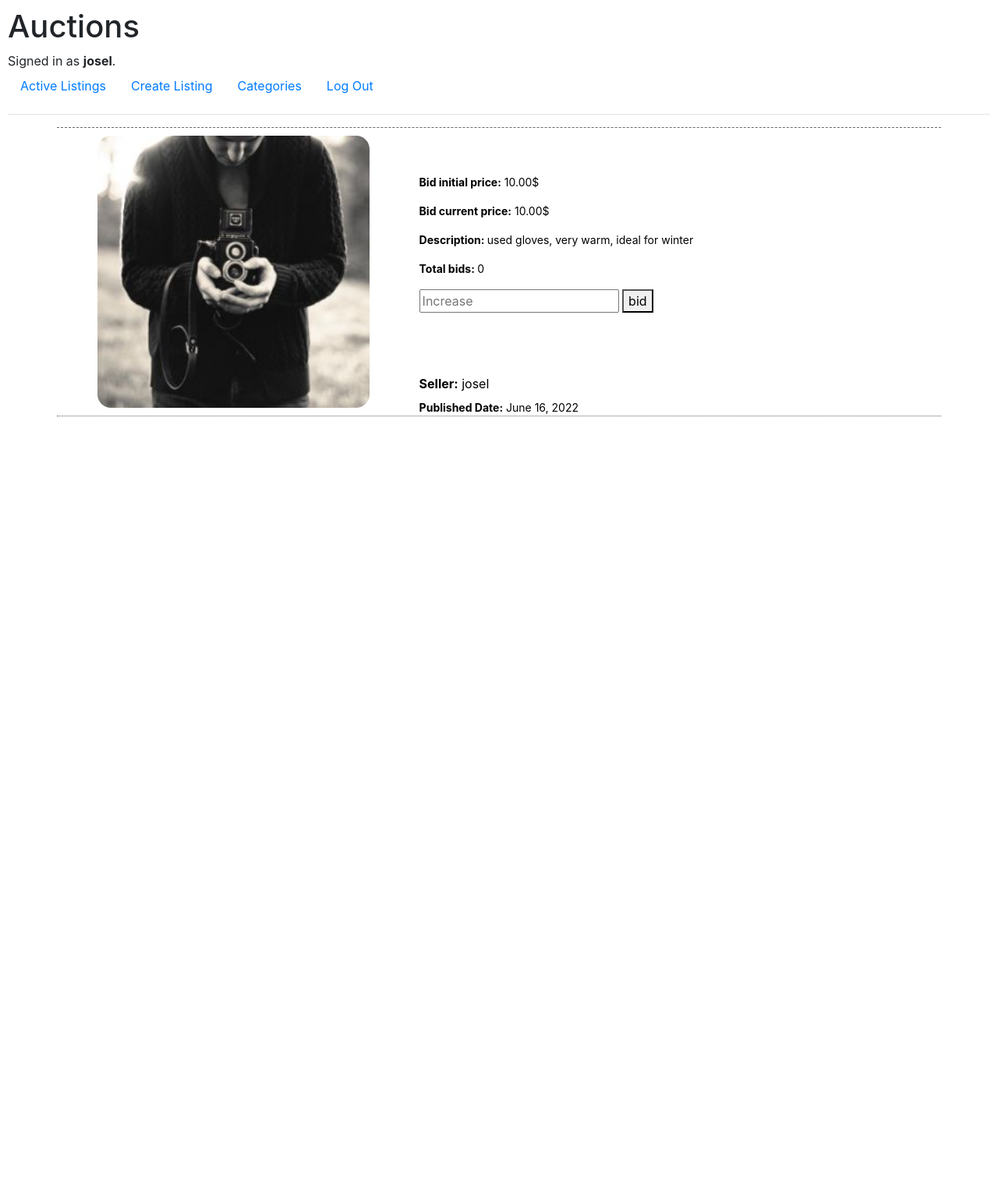
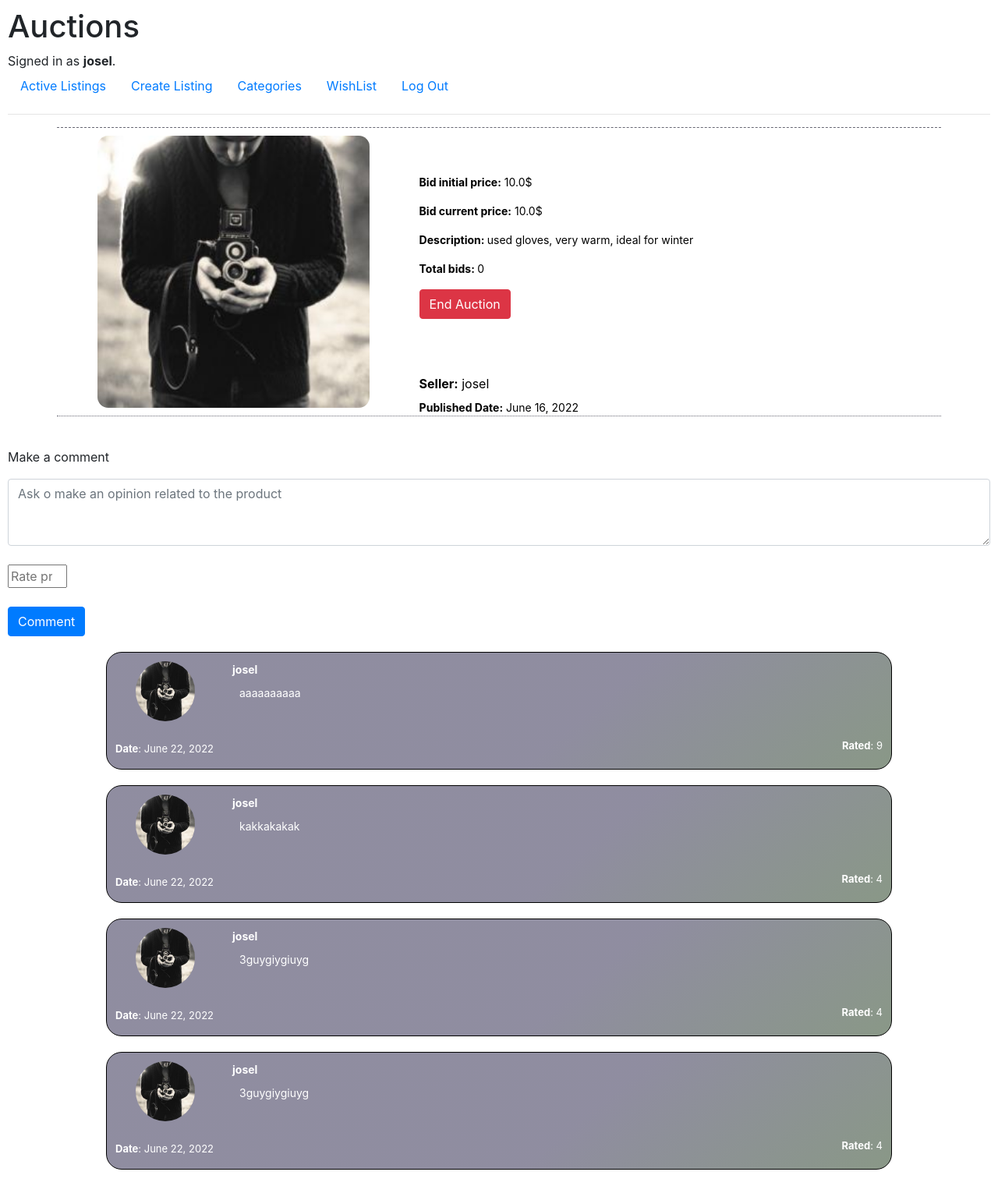
Before and after one commit to joselxes/commerce, a Django app: page /seller/1 in a window 1280 px wide. Shown: the whole page at 78% size. Before the commit the page ends 534 px from the top, so only its background shows below. Run offline with Django 3.2, Linux system fonts and the light colour scheme; a user stored in the database is signed in; data comes from the database, SQL or seed files in the repository; some libraries are stand-ins or nearby versions.

Commit message:
bid system

```diff
--- a/auctions/admin.py
+++ b/auctions/admin.py
@@ -1,5 +1,8 @@
 from django.contrib import admin
-from .models import product,User
+from .models import product,User,comment,itemsList
 # Register your models here.
 
 admin.site.register(product)
+admin.site.register(comment)
+admin.site.register(User)
+admin.site.register(itemsList)
--- a/auctions/static/auctions/auction-items.css
+++ b/auctions/static/auctions/auction-items.css
@@ -4,7 +4,7 @@
     font-family: Arial, Helvetica, sans-serif;
     text-align: center;
 } */
-.imgcomment {
+.imgList {
     width: 90%;
     /* height: 80%; */
     border-radius: 5%;
@@ -14,6 +14,18 @@
     /* float: right;
     margin-left: 20px;
     margin-right:0; */
+
+}
+.imgShowed {
+  width: 90%;
+  /* height: 80%; */
+  border-radius: 4%;
+  margin: auto auto auto auto;
+  text-align: left;
+  /* align-items: flex-end; */
+  /* float: right;
+  margin-left: 20px;
+  margin-right:0; */
 
 }
 /*
--- /dev/null
+++ b/auctions/static/auctions/comentario.css
@@ -0,0 +1,132 @@
+/* body{
+
+    background-color: rgb(142, 138, 197);
+    font-family: Arial, Helvetica, sans-serif;
+    text-align: center;
+} */
+.imgcomment {
+    width: 60%;
+    border-radius: 50%;
+    /* float: right;
+    margin-left: 20px;
+    margin-right:0; */
+
+}
+/*
+@media only screen and (max-width: 600px) {
+  #block {
+    width: 95%;
+  }
+  table{
+  width: 100%;
+  }
+*/
+
+  .grid-layout{
+    display: grid;
+    grid-template-areas: 'imagen lector lector'
+                          'imagen comentario comentario'
+                          'fecha vacio tiempo';
+    grid-template-rows: 30px auto 50px;
+    grid-template-columns: 150px auto 150px;
+    width: 80%;
+    margin: 20px auto;
+    /* margin-bottom: 30px ; */
+    /* background-color: rgb(255, 0, 0); */
+    /* background-color: #090909; */
+    color:#b1a9a9;
+    /* background: linear-gradient(to right, #353232 , rgb(75, 71, 71)); */
+    background: linear-gradient(140deg,rgba(69, 65, 97, 0.6) 60%,rgba(59, 83, 55, 0.6));
+    /* linear-gradient(140deg,rgba(0,0,0,.3) 50%,transparent) */
+    padding: 0px;
+    border: 1px solid black;
+    border-radius: 20px;
+
+}
+.caja{
+    /* width: 150px;
+    height: 150px; */
+    /* border: 1px solid black; */
+    /* background-color: blueviolet; */
+    margin: 1px;
+    text-align: center;
+    padding: 10px;
+    /* float: left; */
+
+}
+.cl{
+    grid-area: lector;
+}
+
+.ci{
+    grid-area: imagen;
+}
+
+.cc{
+    grid-area: comentario;
+    word-break: break-all;
+    margin-left: 10px;
+    color:#e9e9e9;
+}
+
+.cf{
+    grid-area: fecha;
+
+}
+
+.ct{
+    grid-area: tiempo;
+}
+
+.cv{
+    grid-area: vacio;
+}
+.time-right {
+    float: right;
+    /* line-height: 10px; */
+}
+
+
+.centro{
+    text-align: center;
+    /* line-height: 150px; */
+}
+.left{
+    text-align: left;
+    /* line-height: 20px; */
+}
+.comentariop{
+ font-size: 14px;
+ color: #fff;
+
+}
+.comentariospan{
+    font-size: 13px;
+    color: #fff;
+    /* color: rgb(40, 32, 88); */
+}
+/*
+<link rel="stylesheet" type="text/css" href="comentario.css">
+
+              <div class="grid-layout">
+                <div class="caja left cl">
+                  <p class="comentariop"><strong>{{review.reader_id}}</strong></p>
+                </div>
+                <div class="caja  ci">
+                  <img class="imgcomment" src="/static/images/bandmember.jpg" >
+                  <!-- <img  class="imgcomment" src="https://mangaplus.shueisha.co.jp/drm/comment_icon/502.png?key=de20d0a6eb0a16761c8918837c5cae56&duration=86400" alt="Avatar" style="width:100%;"> -->
+                </div>
+                <div class="caja  cc left">
+                  <p class="comentariop">: {{review.comentario}}</p>
+                </div>
+                <div class="caja  cf left">
+                  <span class="comentariospan"> <strong>Date</strong>: {{review.rate}}</span>
+                </div>
+                <div class="caja  cv">
+                </div>
+                <div class="caja  ct left">
+                  <span class="time-right comentariospan"> <strong>Rated</strong>: {{review.rate}}</span>
+                </div>
+              </div>
+
+*/
--- a/auctions/templates/auctions/createList.html
+++ b/auctions/templates/auctions/createList.html
@@ -3,7 +3,7 @@
 {% block body %}
     <h2>Create a new Listing</h2>
 
-    <form action="{% url 'login' %}" method="post">
+    <form action="{% url 'createAuction' %}" method="post">
         {% csrf_token %}
         {% for field in form %}
             <div class="divlabel">
@@ -21,7 +21,7 @@
             <input class="form-control" type="password" name="password" placeholder="Password">
         </div>
         <input class="btn btn-primary" type="submit" value="Login"> -->
-        <input class="btn btn-primary" type="submit" value="Login">
+        <input class="btn btn-primary" type="submit" value="Post">
 
     </form>
     TODO
--- a/auctions/templates/auctions/layout.html
+++ b/auctions/templates/auctions/layout.html
@@ -7,6 +7,7 @@
         <link rel="stylesheet" href="https://stackpath.bootstrapcdn.com/bootstrap/4.4.1/css/bootstrap.min.css" integrity="sha384-Vkoo8x4CGsO3+Hhxv8T/Q5PaXtkKtu6ug5TOeNV6gBiFeWPGFN9MuhOf23Q9Ifjh" crossorigin="anonymous">
         <link href="{% static 'auctions/styles.css' %}" rel="stylesheet">
         <link href="{% static 'auctions/auction-items.css' %}" rel="stylesheet">
+        <link rel="stylesheet" href="{% static 'auctions/comentario.css' %}">
     </head>
     <body>
         <h1>Auctions</h1>
@@ -30,9 +31,13 @@
                     <a class="nav-link" href="{% url 'category' %}">Categories</a>
                 </li>
                 <li class="nav-item">
+                    <a class="nav-link" href="{% url 'wishList' %}">WishList</a>
+                </li>
+                <li class="nav-item">
                         <a class="nav-link" href="{% url 'logout' %}">Log Out</a>
                 </li>
-            {% else %}
+
+                {% else %}
                 <li class="nav-item">
                     <a class="nav-link" href="{% url 'login' %}">Log In</a>
                 </li>
--- a/auctions/templates/auctions/showItem.html
+++ b/auctions/templates/auctions/showItem.html
@@ -10,19 +10,27 @@
                   <p class="p-auction"></strong>{{prod.title}}</p>
                 </div>
                 <div class="div-auction  area-producto">
-                  <img class="imgcomment imgexpand" src="{% static 'images/bandmember.jpg' %}" >
+                  <img class="imgShowed imgexpand"  src="{% static 'images/bandmember.jpg' %}" >
                   <!-- <img  class="imgcomment" src="https://mangaplus.shueisha.co.jp/drm/comment_icon/502.png?key=de20d0a6eb0a16761c8918837c5cae56&duration=86400" alt="Avatar" style="width:100%;"> -->
                 </div>
                 <div class="div-auction  area-precio left-auction">
                   <p class="p-auction"><strong>Bid initial price:</strong> {{prod.initialPrice}}$</p>
                   <p class="p-auction"><strong>Bid current price:</strong> {{prod.currentPrice}}$</p>
                   <p class="p-auction"><strong>Description: </strong> {{prod.description}}</p>
-                  <p class="p-auction"><strong>Total bids: </strong> {{prod.bids}}</p>
-                  <form action="{% url 'showItem' prod.id %}" method="POST">
-                    {% csrf_token %}
-                    <input type="number" placeholder="Increase" step="any" min="1">
-                    <button>bid</button>
-                  </form>
+                  <p class="p-auction"><strong>Total bids: </strong> {{prod.totalBids}}</p>
+                  {% if owner %}
+                    <form action="{% url 'postBid' prod.id %}" method="POST">
+                      {% csrf_token %}
+                      <input name="actualValue" type="hidden" value={{prod.currentPrice}}>
+                      <input name="increase" type="number"  placeholder="Increase" step="any" min="1">
+                      <input class="btn btn-primary" type="submit" value="Bid">
+                    </form>
+                  {% else %}
+                    <form action="{% url 'closeAuction' prod.id %}" method="POST">
+                      {% csrf_token %}
+                      <input class="btn btn-danger" type="submit" value="End Auction">
+                    </form>
+                  {% endif %}
                 </div>
                 <div class="div-auction  area-fecha left-auction">
                   <p class="area-fecha"> <strong>Seller:</strong> {{ prod.owner }}</p>
@@ -34,8 +42,47 @@
                 </div>
               </div>
 
+              <form action="{% url 'postComment' prod.id %}" style="margin-top:5vh;" method="POST">
+                <p>Make a comment</p>
+                {% csrf_token %}
+                  {% for field in form %}
+                      <div class="divlabel">
+                          {{ field }}
+                      </div>
+                      <br>
+
+                  {% endfor %}
+                  <input class="btn btn-primary" type="submit" value="Comment">
+              </form>
 
 
+              {% for c in comments%}
+                <link rel="stylesheet" type="text/css" href="comentario.css">
+
+                <div class="grid-layout" ">
+                  <div class="caja left cl">
+                    <p class="comentariop"><strong>{{c.mssFrom}}</strong></p>
+                  </div>
+                  <div class="caja  ci">
+                    <img class="imgcomment" src="{% static 'images/bandmember.jpg' %}" >
+                    <!-- <img  class="imgcomment" src="https://mangaplus.shueisha.co.jp/drm/comment_icon/502.png?key=de20d0a6eb0a16761c8918837c5cae56&duration=86400" alt="Avatar" style="width:100%;"> -->
+                  </div>
+                  <div class="caja  cc left">
+                    <p class="comentariop">{{c.content}}</p>
+                  </div>
+                  <div class="caja  cf left">
+                    <span class="comentariospan"> <strong>Date</strong>: {{c.date}}</span>
+                  </div>
+                  <div class="caja  cv">
+                  </div>
+                  <div class="caja  ct left">
+                    <span class="time-right comentariospan"> <strong>Rated</strong>: {{c.rate}}</span>
+                  </div>
+                </div>
+              {% empty%}
+              <br>
+                <p>no previous opinion from users, yet</p>
+              {% endfor %}
 
 
               {% endblock %}
--- a/auctions/urls.py
+++ b/auctions/urls.py
@@ -12,4 +12,10 @@ urlpatterns = [
     path("category/<str:department>", views.listItems, name="listItems"),
     # path("seller/", views.type, name="seller"),
     path("seller/<int:itemId>", views.showItem, name="showItem"),
+    path("postComment/<int:itemId>", views.postComment, name="postComment"),
+    path("wishList/",views.wishList, name="wishList" ),
+    path("addToList/",views.addToList, name="addToList" ),
+    path("createAuction/",views.createAuction, name="createAuction" ),
+    path("postBid/<int:itemId>",views.postBid, name="postBid" ),
+    path("closeAuction/<int:itemId>",views.closeAuction, name="closeAuction" ),
     ]
--- a/auctions/views.py
+++ b/auctions/views.py
@@ -1,19 +1,35 @@
 from django.contrib.auth import authenticate, login, logout
+from django.contrib.auth.decorators import login_required
 from django.db import IntegrityError
 from django.http import HttpResponse, HttpResponseRedirect
 from django.shortcuts import render
 from django.urls import reverse
 from django.urls import path
 
-from .models import User, listing, product, getMonth
+from .models import User, listing,question, product, getMonth, comment, itemsList, bid
 
 Options=["Fashion","Toys","Electrics","Home"]
 Items=[1,2,3,4,5]
 count=1
+def itemsCheck(auctionList,userA):
+    wishItems=[]
+    for i in auctionList:
+        if itemsList.objects.filter(user=userA,products=i).all():
+            wishItems.append([i,True])
+        else:
+            wishItems.append([i,False])
+    return wishItems
 def index(request):
     activeAuctions=product.objects.filter(state=True)
-    return render(request, "auctions/index.html",{"activeAuctions":activeAuctions })
-
+    isInWishList=[]
+    username=request.user
+    # print(username)
+    try:
+        user=User.objects.get(id=username.id)
+        # print(user)
+        return render(request, "auctions/index.html",{"activeAuctions":itemsCheck(activeAuctions,user)})
+    except:
+        return render(request, "auctions/index.html",{"activeAuctions":[]})
 
 def login_view(request):
     if request.method == "POST":
@@ -31,6 +47,7 @@ def login_view(request):
             return render(request, "auctions/login.html", {
                 "message": "Invalid username and/or password."
             })
+
     else:
         return render(request, "auctions/login.html")
 
@@ -66,30 +83,162 @@ def register(request):
     else:
         return render(request, "auctions/register.html")
 
-# @login_required
+@login_required
 def createList(request):
     return render(request, "auctions/createList.html",{
-        "form": listing
+        "form": listing()
     })
-
+# @login_required
 def category(request):
 
     return render(request, "auctions/category.html",{"categoria":Options})
-
+# @login_required
 def listItems(request,department):
     activeAuctions=product.objects.filter( category = department)
+    username=request.user
+    user=User.objects.get(username=username)
     return render(request, "auctions/listItems.html",{
-        "categoria":Options,"name":department,"a":1,"activeAuctions":activeAuctions
+        "categoria":Options,"name":department,"activeAuctions":itemsCheck(activeAuctions,user)
 })
+# @login_required
 def showItem(request,itemId):
 
     # if not(itemId in Items):
     #     return render(request, "auctions/error.html")
 
+    username=request.user
+    user=User.objects.get(id=username.id)
 
     prod=product.objects.get(id=itemId)
     print(prod.id,prod.description)
+    prodComments=comment.objects.filter(mssFor=prod)
+    form=question()
     return render(request, "auctions/showItem.html",{
         "prod":prod,
+        "form":form,
+        "comments":prodComments,
+        "owner":user!=prod.owner,
 
 })
+@login_required
+def wishList(request):
+    userName=request.user
+    actualUser=User.objects.get(username=userName)
+    try:
+        items=itemsList.objects.get(user=actualUser)
+    except:
+        items=itemsList(user=actualUser)
+        items.save()
+    return render(request,"auctions/listItems.html",{"wishList":items.products.all(),"wishButton":True} )
+@login_required
+def postComment(request,itemId):
+    if request.method == "POST":
+        prod=product.objects.get(id=itemId)
+        form=question(request.POST)
+        if form.is_valid():
+            tec=request.user
+            userComment=User.objects.get(username=tec)
+            newComment=form.cleaned_data["comment"]
+            newRate=form.cleaned_data["rate"]
+            print(userComment,newRate,newComment)
+            addedComment=comment(mssFrom=userComment,mssFor=prod,rate=int(newRate),content=newComment)
+            addedComment.save()
+
+            return HttpResponseRedirect(reverse("showItem",kwargs={'itemId':itemId}))
+
+    # else:
+        return render(request, "auctions/login.html")
+@login_required
+def addToList(request):
+    if request.method == "POST":
+        if True:
+        # try:
+            form=request.POST["productId"]
+            userName=request.user
+            user=User.objects.get(username=userName)
+            userList= itemsList.objects.get(user=user)
+            newProduct=product.objects.get(id=form)
+            # print("addTolist- newProduct",newProduct)
+            if userList is None:
+                newList=itemsList(user=userName)
+                newList.save()
+                userList=newList
+            checkProduct=itemsList.objects.filter(user=user,products=newProduct).all()
+            # print("addTolist- checkProduct",checkProduct,form)
+            if len(checkProduct) == 0:
+                userList.products.add(newProduct)
+            return HttpResponseRedirect(reverse("showItem",kwargs={"itemId":form}))
+        # except:
+        else:
+            return HttpResponseRedirect(reverse("index"))
+    return HttpResponseRedirect(reverse("index"))
+@login_required
+def createAuction(request):
+    if request.method == "POST":
+        form=listing(request.POST)
+        if form.is_valid():
+            creator=request.user
+            userCreator=User.objects.get(username=creator)
+            title=form.cleaned_data["title"]
+            initialPrice=form.cleaned_data["initialPrice"]
+            # print(initialPrice,type(initialPrice),float(initialPrice),type(float(initialPrice)))
+            category=form.cleaned_data["category"]
+            description=form.cleaned_data["description"]
+            newList=product(name=title, owner=userCreator ,initialPrice=initialPrice,currentPrice=initialPrice, description=description,category=category)
+            newList.save()
+
+            return HttpResponseRedirect(reverse("index"))
+
+    return HttpResponseRedirect(reverse("index"))
+
+@login_required
+def postBid(request,itemId):
+    if request.method == "POST":
+        increase=float(request.POST["increase"])
+        actualValue=float(request.POST["actualValue"])
+        newPrice=increase+actualValue
+        userName=request.user
+        actualUser=User.objects.get(id=userName.id)
+
+        prod=product.objects.get(id=itemId)
+        # print(type(prod.currentPrice))
+        if prod.currentPrice<newPrice:
+            newBid=bid(user=actualUser,value=newPrice)
+            newBid.save()
+            prod.bids.add(newBid)
+            prod.totalBids=prod.totalBids+1
+            prod.currentPrice=newPrice
+            prod.buyer=actualUser
+            prod.save(update_fields=['totalBids','currentPrice','buyer'])
+            print(prod.buyer)
+            return HttpResponseRedirect(reverse("showItem",kwargs={'itemId':itemId}))
+
+        # print(prod)
+        # print(type(float(increase)),type(prod.currentPrice))
+
+        # newBid=bid(user=actualUser,value=increase)
+
+
+    return render(request,"auctions/index.html")
+
+@login_required
+def closeAuction(request,itemId):
+    if request.method == "POST":
+        username=request.user
+        user=User.objects.get(id=username.id)
+        if user==username:
+            prod=product.objects.get(id=itemId)
+            prod.state=False
+            prod.save(update_fields=['state'])
+            print(prod.buyer)
+            return HttpResponseRedirect(reverse("showItem",kwargs={'itemId':itemId}))
+        # print(actualUser)
+        # print(prod)
+        # print(type(float(increase)),type(prod.currentPrice))
+
+        # newBid=bid(user=actualUser,value=increase)
+    pass
+
+
+
+    # .
```
Also changed, not shown: auctions/models.py (+38 -10 lines), auctions/templates/auctions/index.html (+18 -8 lines), auctions/templates/auctions/listItems.html (+43 -45 lines), auctions/migrations/0004_comment.py (added), auctions/migrations/0005_remove_comment_mssfrom_comment_mssfrom.py (added), auctions/migrations/0006_wishlist.py (added), auctions/migrations/0007_rename_wishlist_itemslist.py (added), auctions/migrations/0008_alter_product_buyer_alter_product_currentprice_and_more.py (added), auctions/migrations/0009_alter_product_buyer.py (added), auctions/migrations/0010_remove_product_bids_bid_product_bids.py (added), auctions/migrations/0011_product_totalbids.py (added), db.sqlite3.
